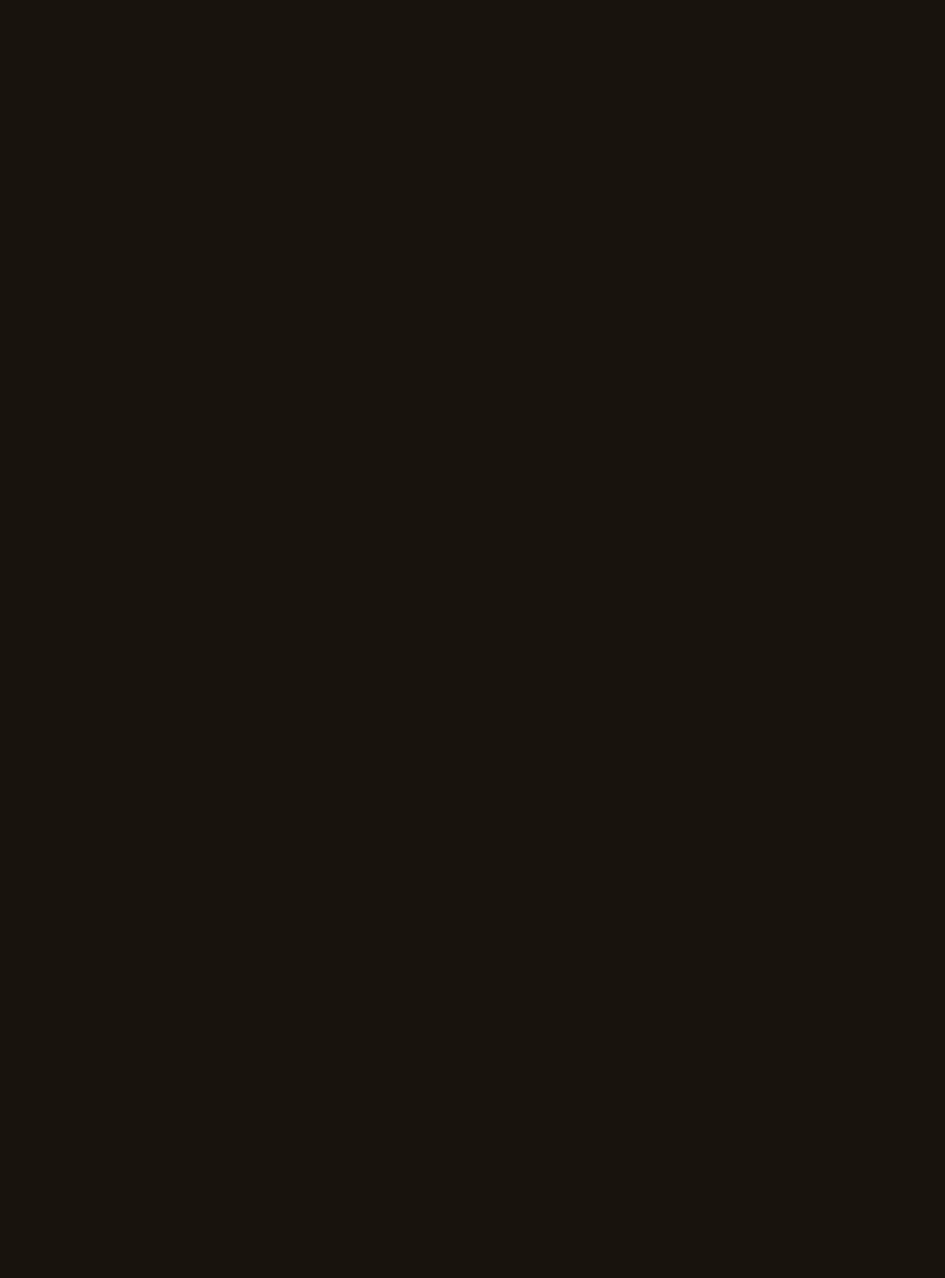
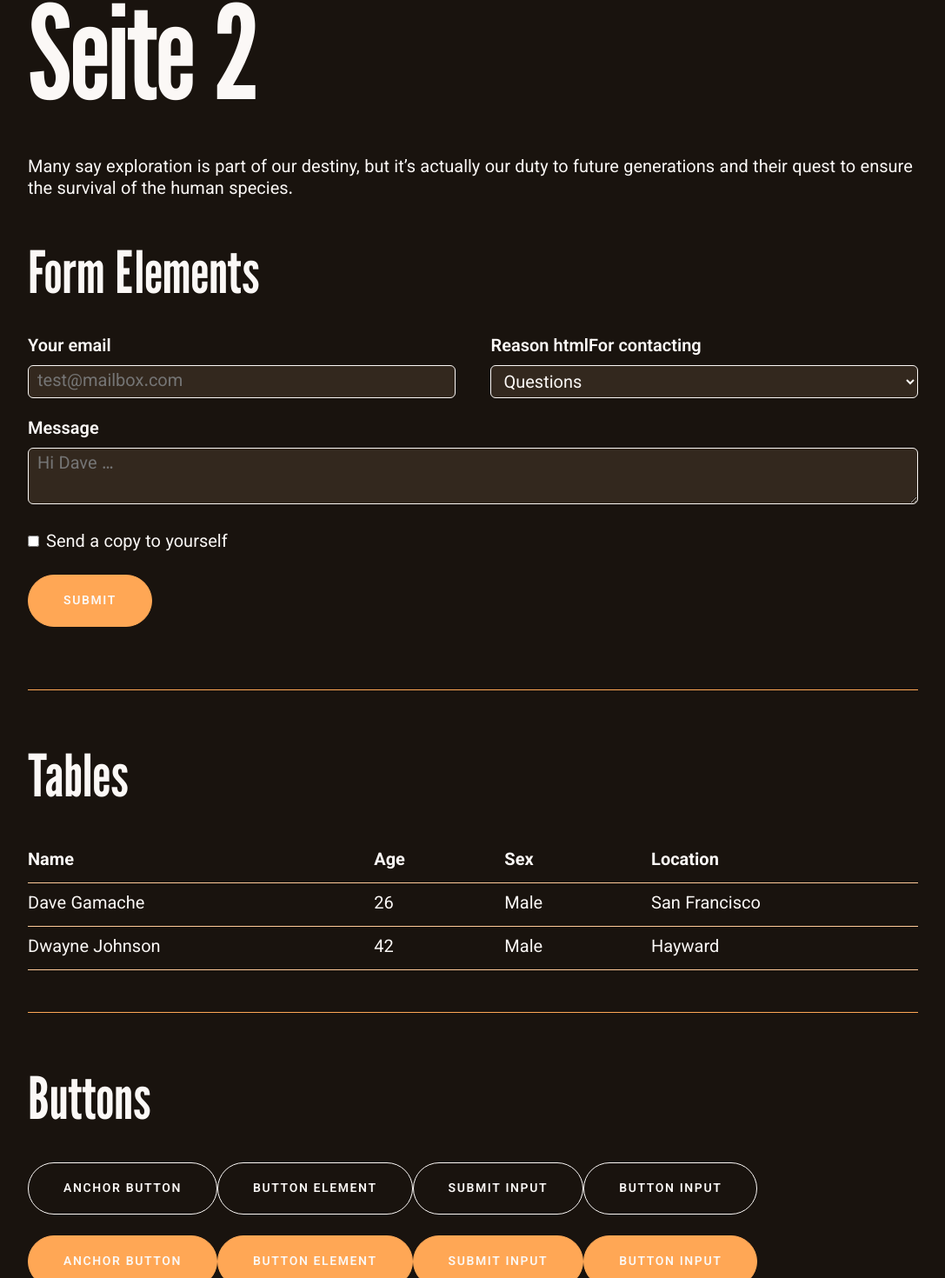
Before and after one commit to Aisser24/css-framework, a Next.js app: page /beispielseite2 in a window 1280 px wide. Shown: the part 123-1593 px from the top of the page at 87% size, without its empty margins (96-1183 px from the left). Before the commit the page ends 800 px from the top, so only its background shows below. Built offline with nearby package versions, Linux system fonts and the light colour scheme.

Commit message:
add sample page 2

```diff
--- a/app/beispielseite1/page.tsx
+++ b/app/beispielseite1/page.tsx
@@ -74,7 +74,7 @@ const Page = () => {
             <h2>Text-level elements</h2>
             <ul>
                 <li><a href="#">anchor link</a> &lt;a&gt;</li>
-                <li>abbreviation: <abbr title="'Syntactically">SASS</abbr> &lt;abbr&gt;</li>
+                <li>abbreviation: <abbr title="Syntactically">SASS</abbr> &lt;abbr&gt;</li>
                 <li>citation: <cite>A Study in Scarlet</cite> &lt;cite&gt;</li>
                 <li>Here’s the <code>&lt;code&gt;</code> element</li>
                 <li>deleted text: <del>Episodes I, II, III</del> &lt;del&gt;</li>
--- a/app/beispielseite2/page.tsx
+++ b/app/beispielseite2/page.tsx
@@ -3,7 +3,71 @@ import React from 'react'
 const Page = () => {
   return (
     <div className='container' style={{marginTop: "92px"}}>
+        <h1>Seite 2</h1>
+        <p>Many say exploration is part of our destiny, but it’s actually our duty to future generations and their quest to ensure the survival of the human species.</p>
+        <h2>Form Elements</h2>
+        <form>
+        <div className="row">
+            <div className="six columns">
+            <label htmlFor="exampleEmailInput">Your email</label>
+            <input className="u-full-width" type="email" placeholder="test@mailbox.com" id="exampleEmailInput"/>
+            </div>
+            <div className="six columns">
+            <label htmlFor="exampleRecipientInput">Reason htmlFor contacting</label>
+            <select className="u-full-width" id="exampleRecipientInput">
+                <option value="Option 1">Questions</option>
+                <option value="Option 2">Admiration</option>
+                <option value="Option 3">Can I get your number?</option>
+            </select>
+            </div>
+        </div>
+        <label htmlFor="exampleMessage">Message</label>
+        <textarea className="u-full-width" placeholder="Hi Dave …" id="exampleMessage"></textarea>
+        <label className="example-send-yourself-copy">
+            <input type="checkbox"/>
+            <span className="label-body">Send a copy to yourself</span>
+        </label>
+        <input className="button-primary" type="submit" value="Submit"/>
+        </form>
+        <hr />
+        <h2>Tables</h2>
+        <table className="u-full-width">
+            <thead>
+                <tr>
+                <th>Name</th>
+                <th>Age</th>
+                <th>Sex</th>
+                <th>Location</th>
+                </tr>
+            </thead>
+            <tbody>
+                <tr>
+                <td>Dave Gamache</td>
+                <td>26</td>
+                <td>Male</td>
+                <td>San Francisco</td>
+                </tr>
+                <tr>
+                <td>Dwayne Johnson</td>
+                <td>42</td>
+                <td>Male</td>
+                <td>Hayward</td>
+                </tr>
+            </tbody>
+        </table>
+        <hr />
+        <h2>Buttons</h2>
+        {/* Standard buttons */}
+        <a className="button" href="#">Anchor button</a>
+        <button>Button element</button>
+        <input type="submit" value="submit input"/>
+        <input type="button" value="button input"/>
 
+        {/* Primary buttons */}
+        <a className="button button-primary" href="#">Anchor button</a>
+        <button className="button-primary">Button element</button>
+        <input className="button-primary" type="submit" value="submit input"/>
+        <input className="button-primary" type="button" value="button input"></input>
     </div>
   )
 }
--- a/styles/skeleton.css
+++ b/styles/skeleton.css
@@ -397,10 +397,10 @@ input[type="password"],
 textarea,
 select {
   height: 38px;
-  padding: 6px 10px; /* The 6px vertically centers text on FF, ignored by Webkit */
-  background-color: #fff;
-  border: 1px solid #D1D1D1;
-  border-radius: 4px;
+  padding: 3px 10px; /* The 6px vertically centers text on FF, ignored by Webkit */
+  background-color: var(--background-800);
+  border: 1px solid var(--text);
+  border-radius: 6px;
   box-shadow: none;
   box-sizing: border-box; }
 /* Removes awkward default styles on some inputs for iOS */
@@ -428,7 +428,7 @@ input[type="url"]:focus,
 input[type="password"]:focus,
 textarea:focus,
 select:focus {
-  border: 1px solid #33C3F0;
+  border: 1px solid var(--primary);
   outline: 0; }
 label,
 legend {
@@ -488,7 +488,7 @@ th,
 td {
   padding: 12px 15px;
   text-align: left;
-  border-bottom: 1px solid #E1E1E1; }
+  border-bottom: 1px solid var(--primary-200); }
 th:first-child,
 td:first-child {
   padding-left: 0; }
```
